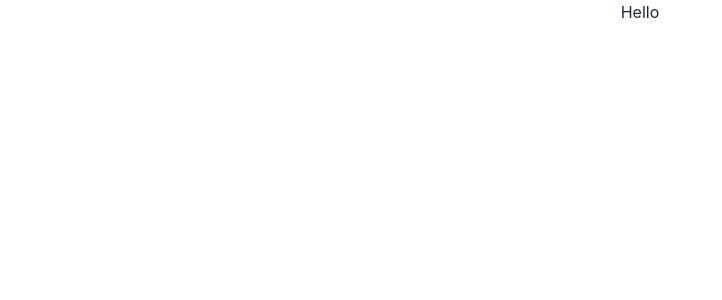
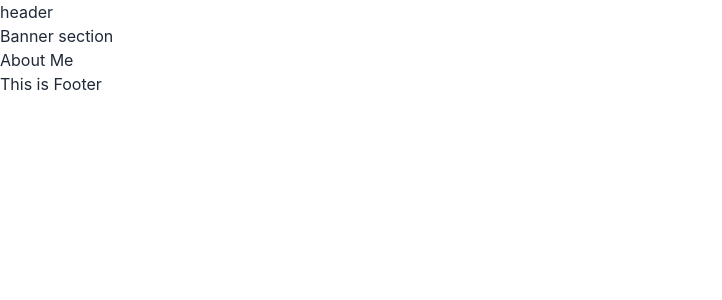
Before and after one commit to mdaslamalidu/photography-client-site, a React (Create React App) app: page / in a window 1280 px wide. Shown: the top 300 px of the page, without its empty margins (0-722 px from the left). Built offline with nearby package versions, Linux system fonts and the light colour scheme.

Commit message:
setup file

```diff
--- a/package.json
+++ b/package.json
@@ -9,6 +9,7 @@
     "daisyui": "^2.38.1",
     "react": "^18.2.0",
     "react-dom": "^18.2.0",
+    "react-router-dom": "^6.4.3",
     "react-scripts": "5.0.1",
     "web-vitals": "^2.1.4"
   },
--- a/src/App.js
+++ b/src/App.js
@@ -1,10 +1,11 @@
-import logo from "./logo.svg";
 import "./App.css";
+import { RouterProvider } from "react-router-dom";
+import { routes } from "./Routes/Routers";
 
 function App() {
   return (
-    <div className="App">
-      <h2>Hello</h2>
+    <div>
+      <RouterProvider router={routes}></RouterProvider>
     </div>
   );
 }
--- /dev/null
+++ b/src/Layout/Main.js
@@ -0,0 +1,16 @@
+import React from "react";
+import { Outlet } from "react-router-dom";
+import Footer from "../Pages/Shared/Footer/Footer";
+import Navbar from "../Pages/Shared/Navbar/Navbar";
+
+const Main = () => {
+  return (
+    <div>
+      <Navbar></Navbar>
+      <Outlet></Outlet>
+      <Footer></Footer>
+    </div>
+  );
+};
+
+export default Main;
--- /dev/null
+++ b/src/Pages/Home/About/About.js
@@ -0,0 +1,11 @@
+import React from "react";
+
+const About = () => {
+  return (
+    <div>
+      <h2>About Me</h2>
+    </div>
+  );
+};
+
+export default About;
--- /dev/null
+++ b/src/Pages/Home/Banner/Banner.js
@@ -0,0 +1,11 @@
+import React from "react";
+
+const Banner = () => {
+  return (
+    <div>
+      <h2>Banner section</h2>
+    </div>
+  );
+};
+
+export default Banner;
--- /dev/null
+++ b/src/Pages/Home/Home/Home.js
@@ -0,0 +1,14 @@
+import React from "react";
+import About from "../About/About";
+import Banner from "../Banner/Banner";
+
+const Home = () => {
+  return (
+    <div>
+      <Banner></Banner>
+      <About></About>
+    </div>
+  );
+};
+
+export default Home;
--- /dev/null
+++ b/src/Pages/Home/Services/Services.js
@@ -0,0 +1,11 @@
+import React from "react";
+
+const Services = () => {
+  return (
+    <div>
+      <h2>Services section</h2>
+    </div>
+  );
+};
+
+export default Services;
--- /dev/null
+++ b/src/Pages/Shared/Footer/Footer.js
@@ -0,0 +1,11 @@
+import React from "react";
+
+const Footer = () => {
+  return (
+    <div>
+      <h2>This is Footer</h2>
+    </div>
+  );
+};
+
+export default Footer;
--- /dev/null
+++ b/src/Pages/Shared/Navbar/Navbar.js
@@ -0,0 +1,11 @@
+import React from "react";
+
+const Navbar = () => {
+  return (
+    <div>
+      <h2>header</h2>
+    </div>
+  );
+};
+
+export default Navbar;
--- /dev/null
+++ b/src/Routes/Routers.js
@@ -0,0 +1,16 @@
+import { createBrowserRouter } from "react-router-dom";
+import Main from "../Layout/Main";
+import Home from "../Pages/Home/Home/Home";
+
+export const routes = createBrowserRouter([
+  {
+    path: "/",
+    element: <Main></Main>,
+    children: [
+      {
+        path: "/",
+        element: <Home></Home>,
+      },
+    ],
+  },
+]);
```
Also changed, not shown: 1 other file (tests, documents, lock files or other folders).
